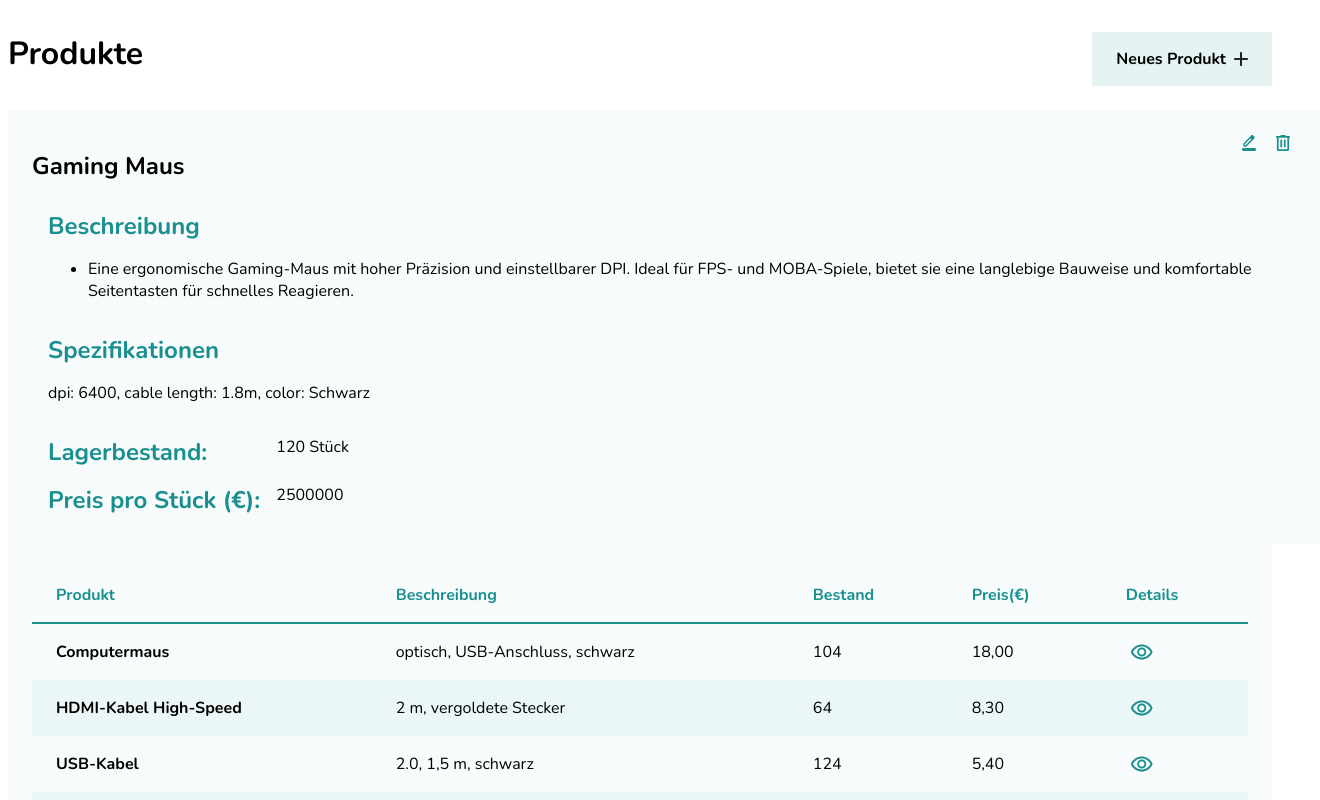
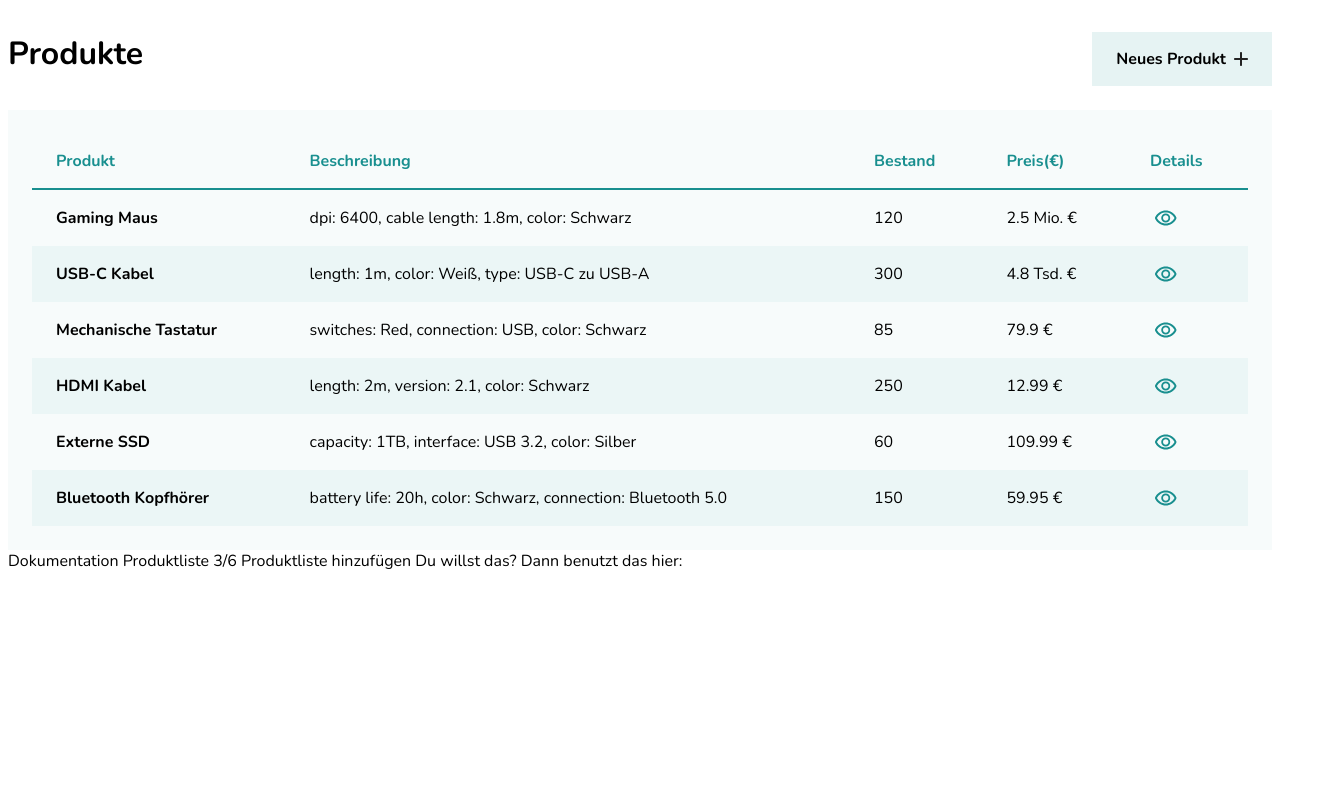
Before and after one commit to ttoebbe/product-list, an Angular app: page / in a window 1280 px wide. Shown: the top 800 px of the page, 1320 px wide, since content can reach past the window. Built offline with nearby package versions, Linux system fonts and the light colour scheme.

Commit message:
feat: product List fir for loop

```diff
--- a/src/app/app.html
+++ b/src/app/app.html
@@ -1,5 +1,5 @@
 <app-header></app-header>
-<app-product-detail></app-product-detail>
+<!-- <app-product-detail></app-product-detail> -->
 <app-product-list></app-product-list>
 
 <router-outlet />
--- a/src/app/app.ts
+++ b/src/app/app.ts
@@ -8,7 +8,7 @@
   selector: 'app-root',
   imports: [RouterOutlet, Header, ProductList, ProductDetail],
   templateUrl: './app.html',
-  styleUrl: './app.scss'
+  styleUrl: './app.scss',
 })
 export class App {
   protected readonly title = signal('product-list');
--- a/src/app/layout/header/header.html
+++ b/src/app/layout/header/header.html
@@ -2,12 +2,44 @@
   <h1 class="main-header__title">Produkte</h1>
 
   <a class="btn" [class.btn--primary]="path == ''" [class.btn--secondary]="path == 'detail'">
+    @if (path != '') {
+      <svg
+        xmlns="http://www.w3.org/2000/svg"
+        width="12"
+        height="12"
+        viewBox="0 0 12 12"
+        fill="none"
+      >
+        <path
+          d="M2.54678 6.94109H10.9176C11.1298 6.94109 11.3077 6.86736 11.4513
+6.71989C11.5948 6.57242 11.6666 6.38968 11.6666 6.17168C11.6666 5.95368 11.5948
+5.77094 11.4513 5.62347C11.3077 5.476 11.1298 5.40226 10.9176
+5.40226H2.54678L6.21719 1.63212C6.367 1.47824 6.43879 1.29871 6.43254 1.09353C6.4263
+0.888349 6.34827 0.708819 6.19846 0.554936C6.04865 0.413876 5.87387 0.34014 5.67412
+0.333728C5.47437 0.327316 5.29958 0.401052 5.14977 0.554936L0.205952
+5.63309C0.131045 5.71003 0.0779867 5.79338 0.0467758 5.88315C0.0155649 5.97291
+-4.1008e-05 6.06909 -4.1008e-05 6.17168C-4.1008e-05 6.27427 0.0155649 6.37044
+0.0467758 6.46021C0.0779867 6.54997 0.131045 6.63333 0.205952 6.71027L5.14977
+11.7884C5.2871 11.9295 5.45876 12 5.66475 12C5.87075 12 6.04865 11.9295 6.19846
+11.7884C6.34827 11.6345 6.42318 11.4518 6.42318 11.2402C6.42318 11.0286 6.34827
+10.8459 6.19846 10.692L2.54678 6.94109Z"
+          fill="#1C1B1F"
+        />
+      </svg>
+    }
 
-    <span>{{btn_text}}</span>
+    <span>{{ btn_text }}</span>
 
-    <svg xmlns="http://www.w3.org/2000/svg" width="14" height="14" viewBox="0 0 14 14" fill="none">
-      <path
-        d="M6 8H1C0.716667 8 0.479167 7.90417 0.2875 7.7125C0.0958333 7.52083 0 7.28333
+    @if (path == '') {
+      <svg
+        xmlns="http://www.w3.org/2000/svg"
+        width="14"
+        height="14"
+        viewBox="0 0 14 14"
+        fill="none"
+      >
+        <path
+          d="M6 8H1C0.716667 8 0.479167 7.90417 0.2875 7.7125C0.0958333 7.52083 0 7.28333
  0 7C0 6.71667 0.0958333 6.47917 0.2875 6.2875C0.479167 6.09583 0.716667 6 1 6H6V1C6
  0.716667 6.09583 0.479167 6.2875 0.2875C6.47917 0.0958333 6.71667 0 7 0C7.28333 0
  7.52083 0.0958333 7.7125 0.2875C7.90417 0.479167 8 0.716667 8 1V6H13C13.2833 6
@@ -15,8 +47,9 @@
 7.52083 13.7125 7.7125C13.5208 7.90417 13.2833 8 13 8H8V13C8 13.2833 7.90417 13.5208
  7.7125 13.7125C7.52083 13.9042 7.28333 14 7 14C6.71667 14 6.47917 13.9042 6.2875
 13.7125C6.09583 13.5208 6 13.2833 6 13V8Z"
-        fill="#232323"
-      />
-    </svg>
+          fill="#232323"
+        />
+      </svg>
+    }
   </a>
 </header>
--- a/src/app/shared/components/product-list/product-list.html
+++ b/src/app/shared/components/product-list/product-list.html
@@ -10,14 +10,29 @@
       </tr>
     </thead>
     <tbody>
+      @for (item of list; track item.name; let index = $index) {
         <tr role="link">
-                <td>Computermaus</td>
-                <td>optisch, USB-Anschluss, schwarz</td>
-                <td><span class="badge ok">104</span></td>
-                <td class="price">18,00</td>
+          <td>{{item.name}}</td>
+          <td>{{item.specs}}</td>
+          <td><span class="badge ok">{{item.stock}}</span></td>
+          <td class="price">
+            @switch (true) {
+                @case (item.price > 1000000) {
+                    {{item.price/1000000}} Mio. €
+                }
+                @case (item.price > 1000) {
+                    {{item.price/1000}} Tsd. €
+                }
+                @default {
+                    {{item.price}} €
+                }
+            }
+          </td>
           <td><a class="btn--view" aria-label="Details anzeigen"></a></td>
         </tr>
-            <tr role="link">
+      }
+
+      <!-- <tr role="link">
                 <td>HDMI-Kabel High-Speed</td>
                 <td>2 m, vergoldete Stecker</td>
                 <td><span class="badge low">64</span></td>
@@ -37,11 +52,8 @@
                 <td><span class="badge ok">146</span></td>
                 <td class="price">18,99</td>
                 <td><a class="btn--view" aria-label="Details anzeigen"></a></td>
-            </tr>
+            </tr> -->
     </tbody>
   </table>
 </section>
-Dokumentation Produktliste 3/6
-Produktliste hinzufügen
-Du willst das?
-Dann benutzt das hier:
+Dokumentation Produktliste 3/6 Produktliste hinzufügen Du willst das? Dann benutzt das hier:
```
Lines whose indentation alone changed are shown as unchanged.
